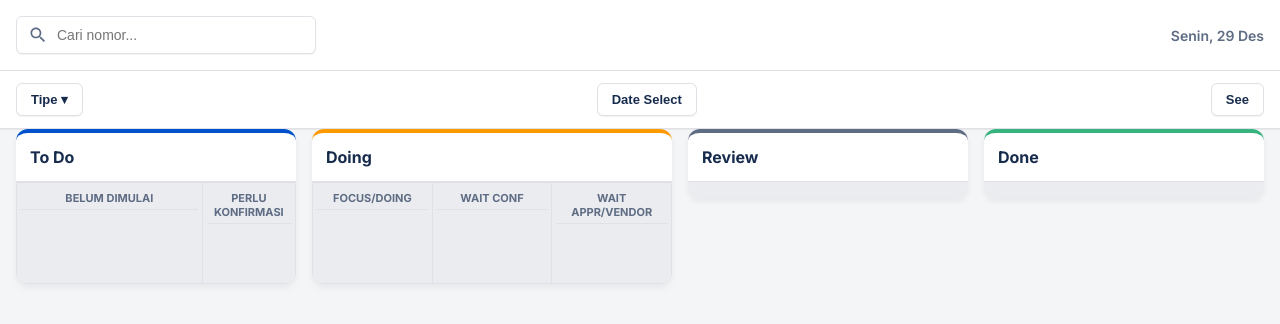
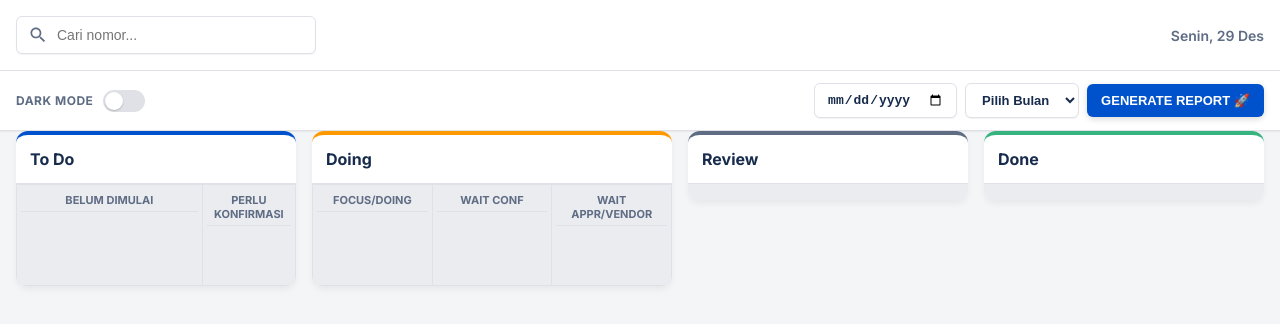
Before and after one commit to ChristyanChandraW/KanbanBoard, a plain HTML site: page index.html in a window 1280 px wide. Drawn offline with Linux system fonts and the light colour scheme; no server answers.

Commit message:
Update index.html

```diff
--- a/index.html
+++ b/index.html
@@ -19,12 +19,30 @@
     </header>
 
     <div class="controls-bar">
-        <button class="btn-filter">Tipe ▾</button>
-        <button class="btn-filter">Date Select</button>
-        <button class="btn-filter">See</button>
+        <div class="toggle-container">
+            <span>DARK MODE</span>
+            <label class="switch">
+                <input type="checkbox" id="darkModeToggle">
+                <span class="slider"></span>
+            </label>
+        </div>
+
+        <div class="filter-group">
+            <input type="date" id="inputDate" class="filter-select">
+            <select id="inputMonth" class="filter-select">
+                <option value="">Pilih Bulan</option>
+                <option value="01">Januari</option><option value="02">Februari</option>
+                <option value="03">Maret</option><option value="04">April</option>
+                <option value="05">Mei</option><option value="06">Juni</option>
+                <option value="07">Juli</option><option value="08">Agustus</option>
+                <option value="09">September</option><option value="10">Oktober</option>
+                <option value="11">November</option><option value="12">Desember</option>
+            </select>
+            <button class="btn-exec" onclick="executeReport()">GENERATE REPORT 🚀</button>
+        </div>
     </div>
 
-    <main class="board-container">
+    <main class="board-container" id="kanbanBoard">
         <div class="column" data-status="To Do">
             <div class="column-header">To Do</div>
             <div class="column-content split-2">
```
